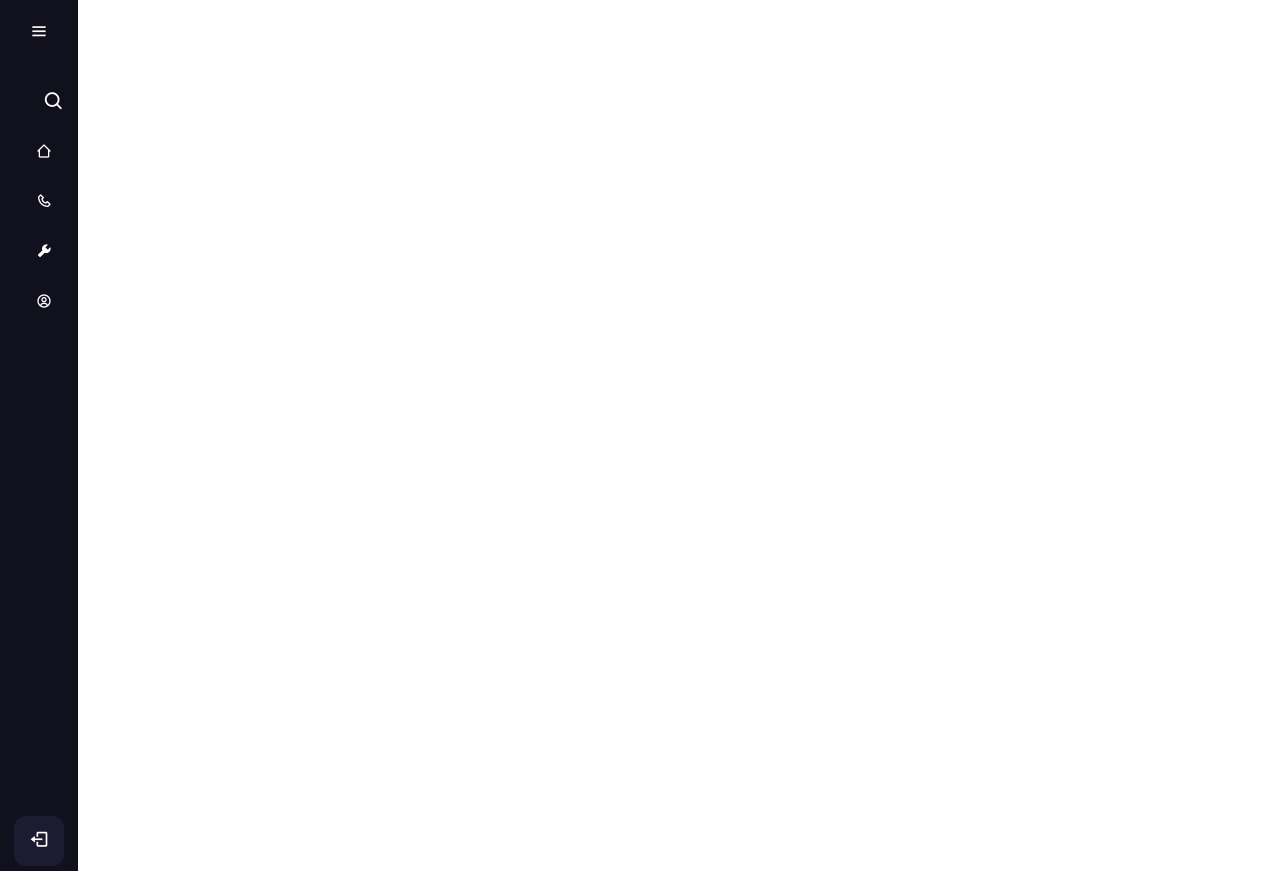
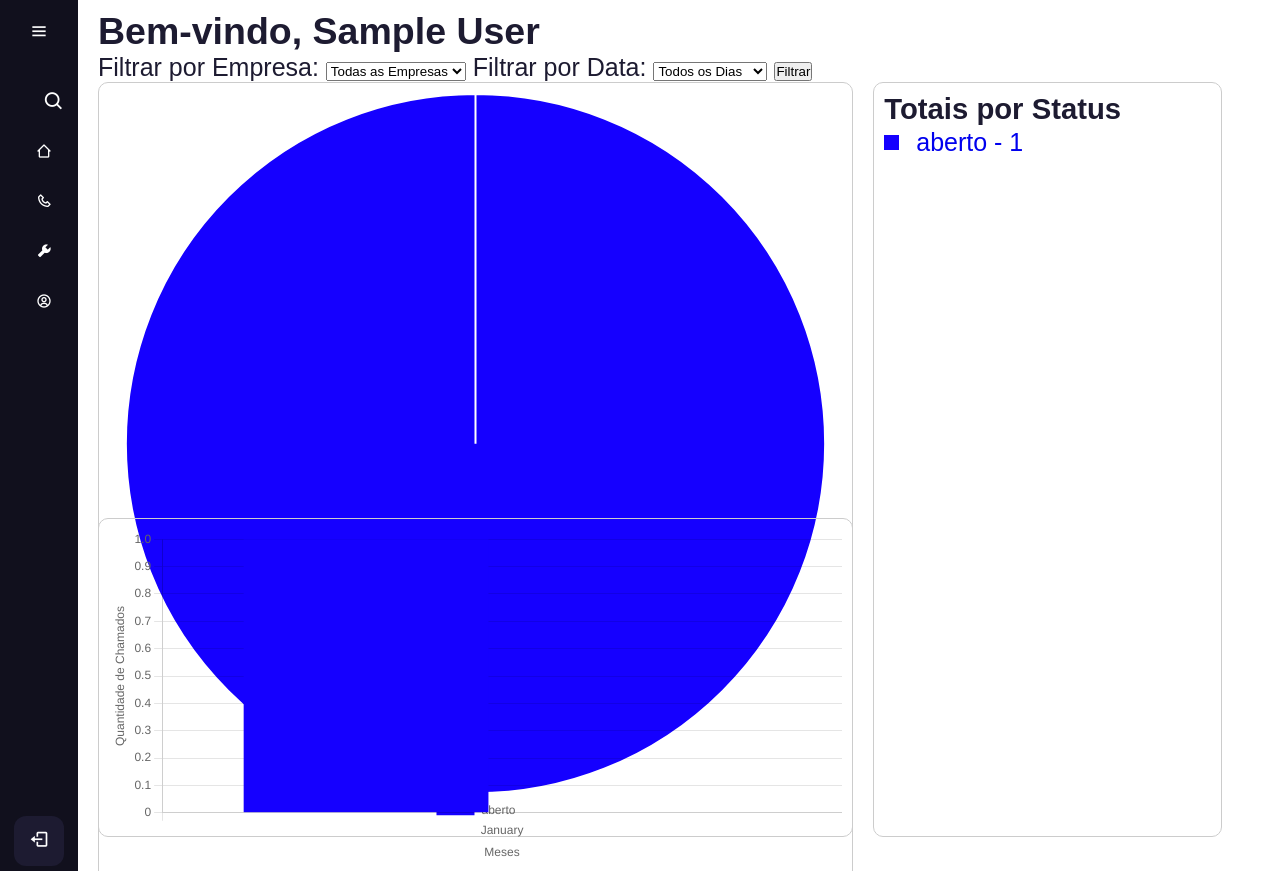
Before and after one commit to MoraesCristian/MTL_MANU, a Django app: page /home/ in a window 1280 px wide. Run offline with Django 5.2, Linux system fonts and the light colour scheme; a user stored in the database is signed in; tables that the repository leaves empty hold one stand-in row (values such as "Sample post").

Commit message:
Criação de graficos home.html

```diff
--- a/base_static/global/css/home.css
+++ b/base_static/global/css/home.css
@@ -353,3 +353,86 @@ body{
 .home_content {
     -ms-overflow-style: none;  /* Oculta a barra de rolagem no IE e Edge */
 }
+
+.dashboard-container {
+    display: flex;
+    flex-direction: column;
+    height: 100vh; /* Ocupa 100% da altura da janela */
+    margin: 10px;
+    box-sizing: border-box; /* Inclui padding e border no tamanho total */
+}
+
+.chart-top, .chart-bot {
+    display: flex;
+    flex-wrap: wrap;
+    gap: 20px;
+    height: 50%; /* Ocupa 50% da altura da dashboard-container */
+}
+
+.chart-container, .chart-container-bot {
+    flex: 0 1 65%; /* Ocupa 65% da largura */
+    min-width: 300px; /* Largura mínima para responsividade */
+    border: 1px solid #ccc; /* Apenas para visualização */
+    border-radius: 10px;
+    padding: 10px; /* Espaçamento interno */
+    box-sizing: border-box; /* Inclui padding e border no tamanho total */
+}
+
+.chart-status, .chart-status-bot {
+    padding: 1em;
+    flex: 0 1 30%; /* Ocupa 30% da largura */
+    min-width: 150px; /* Largura mínima para responsividade */
+    border: 1px solid #ccc; /* Apenas para visualização */
+    border-radius: 10px;
+    padding: 10px; /* Espaçamento interno */
+    text-align: left;
+    text-decoration: none;
+    box-sizing: border-box; /* Inclui padding e border no tamanho total */
+    height: auto;
+}
+
+@media (max-width: 768px) {
+    .chart-container, .chart-status, .chart-bot, .chart-container-bot {
+        flex: 1 1 100%; /* Ocupa 100% da largura em telas menores */
+    }
+}
+/* Estilos para os indicadores de status */
+.status-indicator {
+    display: inline-block;
+    width: 15px;
+    height: 15px;
+    margin-right: 5px;
+    vertical-align: middle;
+}
+
+/* Cores específicas para cada status */
+.status-indicator.aberto {
+    background-color: #1500ff;
+}
+
+.status-indicator.concluido {
+    background-color: #00FF00;
+}
+
+.status-indicator.executando {
+    background-color: #FFFF00;
+}
+
+.status-indicator.rejeitado {
+    background-color: #FF0000;
+}
+
+.status-indicator.assinatura {
+    background-color: #e0bb00;
+}
+
+.status-indicator.outro {
+    background-color: #CCCCCC;
+}
+
+/* Estilos para os links de status */
+.status-link {
+    text-decoration: none;
+    margin-left: 5px;
+    vertical-align: middle;
+}
--- a/base_static/global/css/responsive_form.css
+++ b/base_static/global/css/responsive_form.css
@@ -35,7 +35,7 @@ h1 {
     text-align: left;
     color: inherit;
     width: 60%; /* Ajuste para a largura desejada */
-    margin: 0px auto; /* Centraliza o card horizontalmente e adiciona margem superior */
+    margin: 5px auto; /* Centraliza o card horizontalmente e adiciona margem superior */
     text-decoration: none;
 }
 .card a{
--- a/base_templates/global/base.html
+++ b/base_templates/global/base.html
@@ -93,7 +93,7 @@
       }
       searchInput.focus();
     }
-</script>
+  </script>
   {% block extra_js %}{% endblock %}
 </body>
 </html>
--- a/contact/templates/contact/home.html
+++ b/contact/templates/contact/home.html
@@ -1,6 +1,104 @@
 {% extends 'global/base.html' %}
 
 {% block content %}
-  <h1>Bem-vindo, {{ user.first_name }} {{ user.last_name }}</h1>
-  <!-- Conteúdo específico da página home -->
-{% endblock content %}
+<div class="dashboard-container">
+    <h2 class="dashboard-title">Bem-vindo, {{ user.first_name }} {{ user.last_name }}</h2>
+
+    <form method="GET" action="{% url 'home' %}" class="filter-form">
+        <label for="empresa" class="filter-label">Filtrar por Empresa:</label>
+        <select name="empresa_id" id="empresa" class="filter-select">
+            <option value="">Todas as Empresas</option>
+            {% for empresa in empresas %}
+                <option value="{{ empresa.id }}" {% if empresa_id == empresa.id %}selected{% endif %}>
+                    {{ empresa.nome_fantasia }}
+                </option>
+            {% endfor %}
+        </select>
+
+        <label for="date_filter" class="filter-label">Filtrar por Data:</label>
+        <select name="date_filter" id="date_filter" class="filter-select">
+            <option value="">Todos os Dias</option>
+            <option value="7" {% if date_filter == '7' %}selected{% endif %}>Últimos 7 dias</option>
+            <option value="30" {% if date_filter == '30' %}selected{% endif %}>Últimos 30 dias</option>
+            <option value="60" {% if date_filter == '60' %}selected{% endif %}>Últimos 60 dias</option>
+            <option value="90" {% if date_filter == '90' %}selected{% endif %}>Últimos 90 dias</option>
+        </select>
+
+        <button type="submit" class="filter-button">Filtrar</button>
+    </form>
+    <div class="chart-top">
+        <div class="chart-container">
+            <canvas id="statusChart"></canvas>
+        </div>
+        <div class="chart-status">
+            <h3 class="status-title">Totais por Status</h3>
+            <div class="status-list">
+                {% for status, total in status_totals.items %}
+                    <div class="status-item">
+                        <span class="status-indicator {{ status|lower }}"></span>
+                        <a href="{% url 'contact:listar_chamados' %}?status_chamado={{ status }}&empresa_id={{ empresa_id }}" class="status-link {{ status|lower }}">
+                            {{ status }} - {{ total }}
+                        </a><br>
+                    </div>
+                {% empty %}
+                    <p class="status-empty">Nenhum dado disponível</p>
+                {% endfor %}
+            </div>
+        </div>
+    </div>
+    <div class="chart-bot">
+        <div class="chart-container-bot">
+            <canvas id="barChart"></canvas>
+        </div>
+    </div>
+</div>
+{% endblock %}
+
+{% block extra_js %}
+<script src="https://cdn.jsdelivr.net/npm/chart.js"></script>
+<script>
+    var ctx = document.getElementById('statusChart').getContext('2d');
+    var statusChart = new Chart(ctx, {
+        type: 'pie',
+        data: {{ graph_data|safe }},
+        options: {
+            responsive: true,
+            plugins: {
+                legend: {
+                    display: true,
+                    position: 'bottom',
+                }
+            }
+        }
+    });
+
+    var barCtx = document.getElementById('barChart').getContext('2d');
+    var barChart = new Chart(barCtx, {
+        type: 'bar',
+        data: {{ bar_chart_data|safe }},
+        options: {
+            responsive: true,
+            scales: {
+                x: {
+                    title: {
+                        display: true,
+                        text: 'Meses'
+                    }
+                },
+                y: {
+                    title: {
+                        display: true,
+                        text: 'Quantidade de Chamados'
+                    }
+                }
+            },
+            plugins: {
+                legend: {
+                    display: true,
+                    position: 'bottom',
+                }
+            }
+        }
+    });
+</script>
+{% endblock %}
--- a/contact/templates/contact/visualizar_chamado.html
+++ b/contact/templates/contact/visualizar_chamado.html
@@ -57,6 +57,12 @@
                 </a>
             </div>
             {% endif %}
+            <div>
+                <a href="{% url 'contact:documentacao_chamado' chamado_id=chamado.id %}">
+                    <button id="signature">Documentação</button>
+                </a>
+            </div>
+
 
             <div>
             {% if user.is_authenticated %}
--- a/contact/urls.py
+++ b/contact/urls.py
@@ -28,6 +28,8 @@ urlpatterns = [
     path('view_signature/<int:chamado_id>/', views.view_signature, name='view_signature'),
     path('save_signature/<int:chamado_id>/', views.save_signature, name='save_signature'),
     path('excluir_imagem/<int:imagem_id>/', views.excluir_imagem, name='excluir_imagem'),
+    path('documentacao/<int:chamado_id>/', views.documentacao_chamado_view, name='documentacao_chamado'),
+    path('chamado/<int:chamado_id>/documentacao/pdf/', views.gerar_pdf_chamado_view, name='gerar_pdf_chamado'),
     path('tarefas/', views.buscar_tarefas, name='buscar_tarefas'),
     path('tarefas/criar/', views.criar_tarefa, name='criar_tarefa'),
     path('ajax/load-areas/', views.ajax_load_areas, name='ajax_load_areas'),
--- a/contact/views/__init__.py
+++ b/contact/views/__init__.py
@@ -6,3 +6,4 @@ from .user_createviews import *
 from .area_chamadoviews import *
 from .configuracoes_views import *
 from .cadastros_views import *
+from .documentacao_chamados import *
--- a/contact/views/contact_views.py
+++ b/contact/views/contact_views.py
@@ -1,8 +1,16 @@
+import plotly.express as px
+import pandas as pd
+from datetime import timedelta
 from django.shortcuts import render, redirect
 from django.contrib.auth import authenticate, login, logout
 from django.contrib.auth.decorators import login_required
 from django.contrib.auth.views import PasswordResetView
 from django.contrib import messages
+from django.db.models import Count, Q
+from django.utils import timezone
+from contact.models import Chamado, Empresa
+from django.db.models.functions import TruncMonth
+
 
 def login_view(request):
     if request.method == 'POST':
@@ -23,9 +31,142 @@ def login_view(request):
 
     return render(request, 'contact/login.html')
 
+from django.db.models.functions import TruncMonth
+
 @login_required
 def home_view(request):
-    return render(request, 'contact/home.html')
+    user = request.user
+    empresa_selecionada_id = request.GET.get('empresa_id')  # Captura a empresa selecionada (None se não selecionada)
+    date_filter = request.GET.get('date_filter')  # Captura o filtro de datas (None se não selecionado)
+    cnpj_padrao = '00.000.000/0000-00'
+
+    chamados = None
+    title = 'Chamados por Status'  # Título padrão
+    status_totals = {}
+
+    # Dicionário de cores para os status
+    status_colors = {
+        'aberto': '#1500ff',
+        'concluido': '#09c600',
+        'executando': '#e9ff00',
+        'rejeitado': '#ff0000',
+        'assinatura': '#e0bb00',
+        'Nenhum dado': '#898989'
+    }
+
+    # Determina a data inicial com base no filtro
+    date_limit = None
+    if date_filter == '7':
+        date_limit = timezone.now() - timedelta(days=7)
+    elif date_filter == '30':
+        date_limit = timezone.now() - timedelta(days=30)
+    elif date_filter == '60':
+        date_limit = timezone.now() - timedelta(days=60)
+    elif date_filter == '90':
+        date_limit = timezone.now() - timedelta(days=90)
+
+    # Verificar o tipo de usuário
+    if user.tipo_usuario in ['admin', 'operador']:
+        chamados = Chamado.objects.values('status_chamado').annotate(total=Count('id'))
+        if date_limit:
+            chamados = chamados.filter(data_criacao__gte=date_limit)
+        if not empresa_selecionada_id:
+            empresa_padrao = Empresa.objects.filter(cnpj=cnpj_padrao).first()
+            empresa_selecionada_id = empresa_padrao.id if empresa_padrao else None
+        if empresa_selecionada_id:
+            chamados = Chamado.objects.filter(empresa_id=empresa_selecionada_id).values('status_chamado').annotate(total=Count('id'))
+            if date_limit:
+                chamados = chamados.filter(data_criacao__gte=date_limit)
+            empresa_nome_fantasia = Empresa.objects.filter(id=empresa_selecionada_id).values_list('nome_fantasia', flat=True).first()
+            title = f'Chamados por Status - {empresa_nome_fantasia}'
+    elif user.tipo_usuario == 'user':
+        chamados = Chamado.objects.filter(prestadora_servico=user.empresa).values('status_chamado').annotate(total=Count('id'))
+        if date_limit:
+            chamados = chamados.filter(data_criacao__gte=date_limit)
+        if empresa_selecionada_id:
+            chamados = chamados.filter(empresa_id=empresa_selecionada_id).values('status_chamado').annotate(total=Count('id'))
+            if date_limit:
+                chamados = chamados.filter(data_criacao__gte=date_limit)
+            empresa_nome_fantasia = Empresa.objects.filter(id=empresa_selecionada_id).values_list('nome_fantasia', flat=True).first()
+            title = f'Chamados por Status - {empresa_nome_fantasia}'
+    elif user.tipo_usuario == 'manager':
+        user_empresa = user.empresa
+        if Empresa.objects.filter(filial_de=user_empresa).exists():
+            empresas_visiveis = list(Empresa.objects.filter(filial_de=user_empresa).values_list('id', flat=True))
+            empresas_visiveis.append(user_empresa.id)
+        else:
+            empresas_visiveis = [user_empresa.id]
+        chamados = Chamado.objects.filter(empresa_id__in=empresas_visiveis).values('status_chamado').annotate(total=Count('id'))
+        if date_limit:
+            chamados = chamados.filter(data_criacao__gte=date_limit)
+        title = f'Chamados por Status - {user_empresa.nome_fantasia}'
+        if empresa_selecionada_id and int(empresa_selecionada_id) in empresas_visiveis:
+            chamados = chamados.filter(empresa_id=empresa_selecionada_id).values('status_chamado').annotate(total=Count('id'))
+            if date_limit:
+                chamados = chamados.filter(data_criacao__gte=date_limit)
+            empresa_nome_fantasia = Empresa.objects.filter(id=empresa_selecionada_id).values_list('nome_fantasia', flat=True).first()
+            title = f'Chamados por Status - {empresa_nome_fantasia}'
+        empresas_visiveis_queryset = Empresa.objects.filter(id__in=empresas_visiveis).values('id', 'nome_fantasia')
+
+    df = pd.DataFrame(list(chamados))
+    if df.empty:
+        df = pd.DataFrame({'status_chamado': ['Nenhum dado'], 'total': [0]})
+    else:
+        status_totals = df.set_index('status_chamado')['total'].to_dict()
+
+    # Converte os dados do gráfico para JSON para passar para o template
+    graph_data = {
+        'labels': df['status_chamado'].tolist(),
+        'datasets': [{
+            'data': df['total'].tolist(),
+            'backgroundColor': [status_colors[status] for status in df['status_chamado']]
+        }]
+    }
+
+    # Dados do gráfico de barras
+    chamados_por_mes = Chamado.objects.annotate(mes=TruncMonth('data_criacao')).values('mes').annotate(
+        abertos=Count('id', filter=Q(status_chamado='aberto')),
+        concluidos=Count('id', filter=Q(status_chamado='concluido'))
+    ).order_by('mes')
+
+    meses = [chamado['mes'].strftime('%B') for chamado in chamados_por_mes]
+    chamados_abertos = [chamado['abertos'] for chamado in chamados_por_mes]
+    chamados_concluidos = [chamado['concluidos'] for chamado in chamados_por_mes]
+
+    bar_chart_data = {
+        'labels': meses,
+        'datasets': [
+            {
+                'label': 'Chamados Abertos',
+                'data': chamados_abertos,
+                'backgroundColor': '#1500ff'
+            },
+            {
+                'label': 'Chamados Concluídos',
+                'data': chamados_concluidos,
+                'backgroundColor': '#09c600'
+            }
+        ]
+    }
+
+    if user.tipo_usuario == 'manager':
+        empresas = empresas_visiveis_queryset
+    else:
+        empresas = Empresa.objects.values('id', 'nome_fantasia').distinct()
+
+
+    return render(request, 'contact/home.html', {
+        'graph_data': graph_data, #PIE
+        'bar_chart_data': bar_chart_data, #BAR
+        'empresas': empresas,
+        'empresa_id': empresa_selecionada_id,
+        'status_totals': status_totals,
+        'status_colors': status_colors,
+        'title': title,
+        'date_filter': date_filter
+    })
+
+
 
 @login_required
 def logout_view(request):
```
Also changed, not shown: contact/templates/contact/documentacao_chamado.html (added, +46 -0 lines), contact/templates/contact/documentacao_chamado_pdf.html (added, +85 -0 lines), contact/templates/contact/listar_chamados.html (+10 -10 lines), contact/views/area_chamadoviews.py (+16 -0 lines), contact/views/chamado_views.py (+15 -15 lines), contact/views/documentacao_chamados.py (added, +29 -0 lines), base_static/global/js/signature_pad.min.js (deleted).
